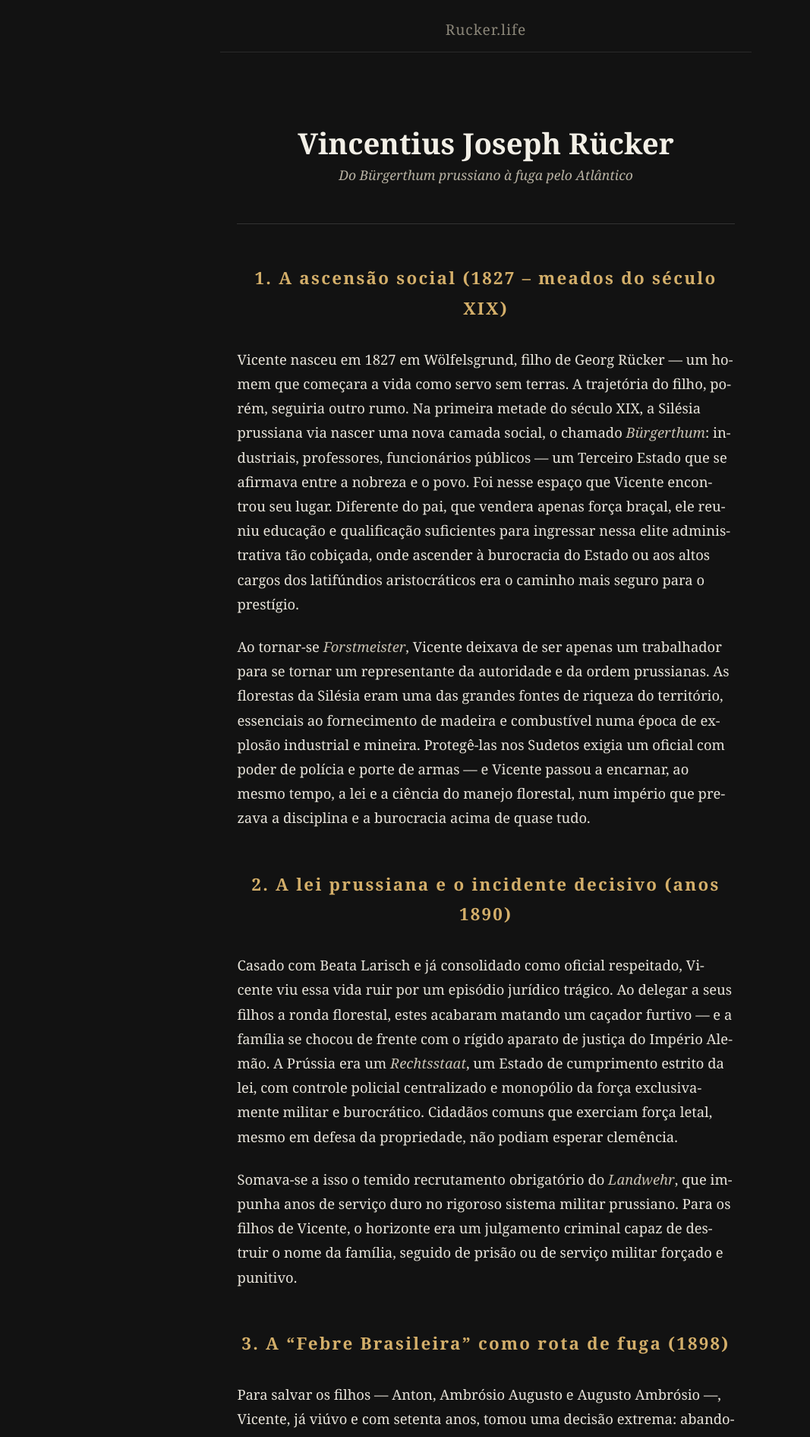
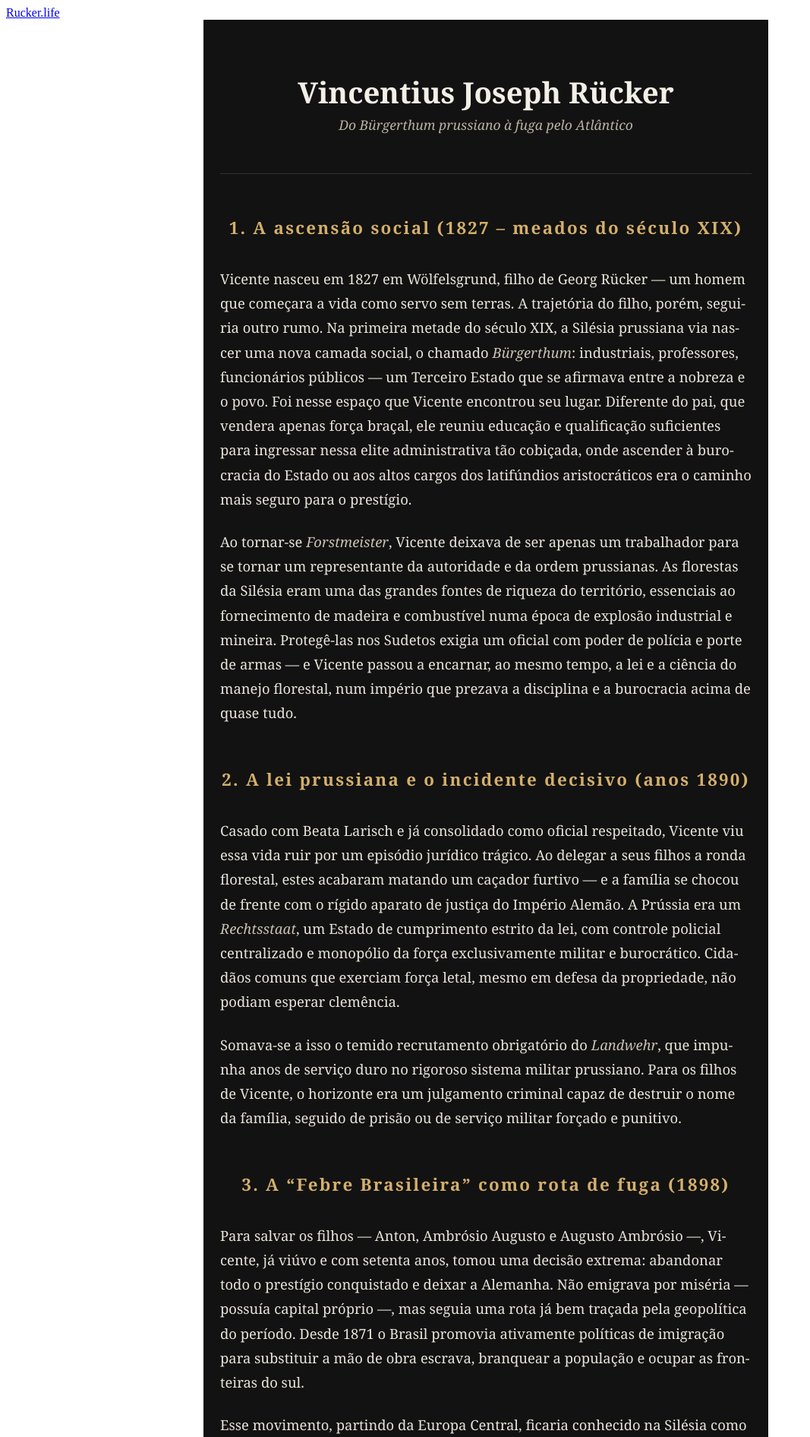
Before and after one commit to frucker-muss/frucker-muss.github.io, a Jekyll site: the page built from familia/vincentius-joseph-rucker.md, in a window 1280 px wide. Shown: the top 1891 px of the page at 76% size, without its empty margins (0-1067 px from the left). Built offline with Jekyll 4.4.1, drawn with Linux system fonts in a browser that asks for light colours.

Commit message:
Update site.css

```diff
--- a/assets/css/site.css
+++ b/assets/css/site.css
@@ -1,109 +1,35 @@
-/* Reset básico e responsividade global */
-* {
-  margin: 0;
-  padding: 0;
-  box-sizing: border-box;
-}
-
-body {
-  background-color: #121212;
-  color: #e8e4da;
-  font-family: Georgia, 'Times New Roman', serif;
-  line-height: 1.6;
-  padding: 1.5rem 1rem;
-}
-
-/* Container principal limitando a largura */
-.page-content {
-  max-width: 700px;
-  margin: 0 auto;
-}
-
-/* Imagens responsivas (corrige o estouro da foto na home) */
-img {
-  max-width: 100%;
-  height: auto;
-  border-radius: 6px;
-  display: block;
-  margin: 1.5rem auto;
-}
-
-/* Cabeçalho do Site Minimalista */
-.site-header {
-  text-align: center;
-  margin-bottom: 1.5rem;
-  padding-bottom: 0.8rem;
-  border-bottom: 1px solid #2a2a2a; /* Linha divisória mais suave */
-  max-width: 700px;
-  margin-left: auto;
-  margin-right: auto;
-}
-
-.site-header-title {
-  font-size: 1.2rem; /* Fonte pequena */
-  color: #8a8578; /* Tom acinzentado e discreto */
-  text-decoration: none;
-  font-weight: normal; /* Remove o negrito */
-  letter-spacing: 0.05em; /* Leve espaçamento elegante */
-}
-
-/* Tipografia e Links base */
-a {
-  color: #d4af6a;
-  text-decoration: none;
-}
-
-a:hover {
-  text-decoration: underline;
-}
-
-h1, h2, h3 {
-  color: #f2efe6;
-  margin-bottom: 1rem;
-  margin-top: 2rem;
-}
-
-hr {
-  border: none;
-  border-top: 1px solid #333;
-  margin: 2.5rem 0;
-}
 /* =========================================
    Grid de Cartões (Home)
    ========================================= */
 .home-grid {
   display: grid;
-  grid-template-columns: 1fr; /* Celular: 1 coluna (um bloco embaixo do outro) */
+  grid-template-columns: 1fr;
   gap: 1.5rem;
   margin: 2rem 0;
 }
 
-/* Telas maiores que 600px (Desktop/Tablet) */
 @media (min-width: 600px) {
   .home-grid {
-    grid-template-columns: 1fr 1fr; /* Desktop: 2 colunas lado a lado */
+    grid-template-columns: 1fr 1fr;
   }
 }
 
-/* Estilo individual de cada bloco */
 .card {
-  background-color: #1a1a1a; /* Fundo do card um pouco mais claro que o body */
+  background-color: #1a1a1a;
   border: 1px solid #2a2a2a;
   border-radius: 8px;
   padding: 2.5rem 1.5rem;
   text-align: center;
-  text-decoration: none;
+  text-decoration: none !important; /* Força a remoção do sublinhado */
   transition: transform 0.2s ease, border-color 0.2s ease;
   display: flex;
   flex-direction: column;
   justify-content: center;
 }
 
-/* Efeito ao tocar/passar o mouse */
 .card:hover {
-  transform: translateY(-3px); /* Levanta o card levemente */
-  border-color: #d4af6a; /* Borda fica dourada */
-  text-decoration: none;
+  transform: translateY(-3px);
+  border-color: #d4af6a;
 }
 
 .card h3 {
@@ -113,10 +39,12 @@ hr {
   margin-bottom: 0.5rem;
   font-family: Georgia, serif;
   letter-spacing: 0.05em;
+  text-decoration: none;
 }
 
 .card p {
   color: #8a8578;
   font-size: 1rem;
   margin: 0;
+  text-decoration: none;
 }
```
